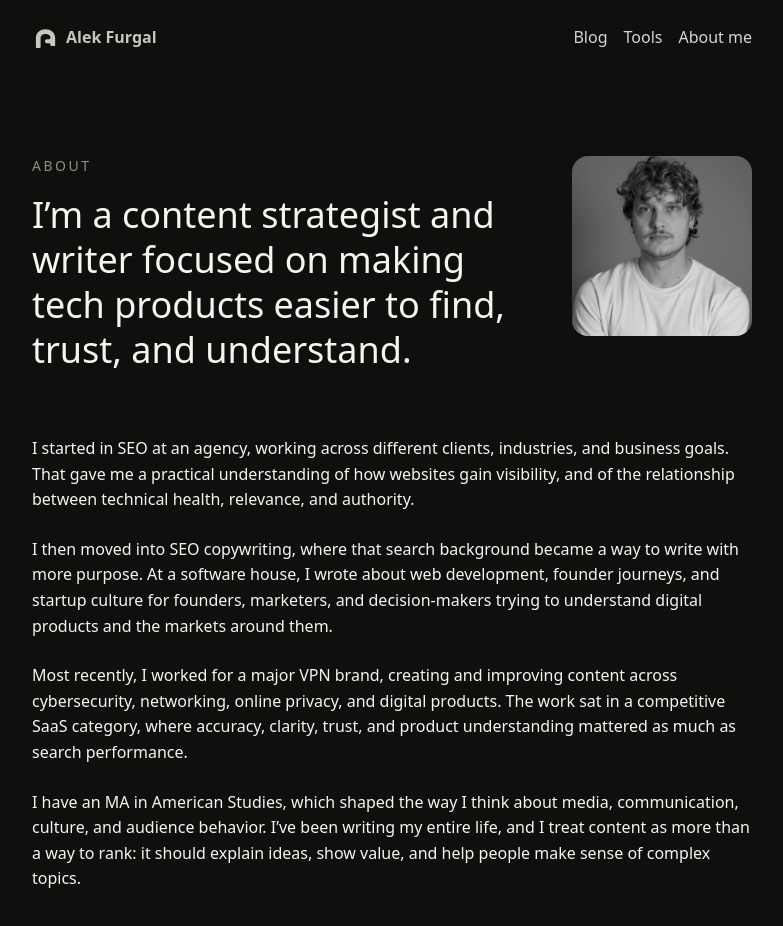
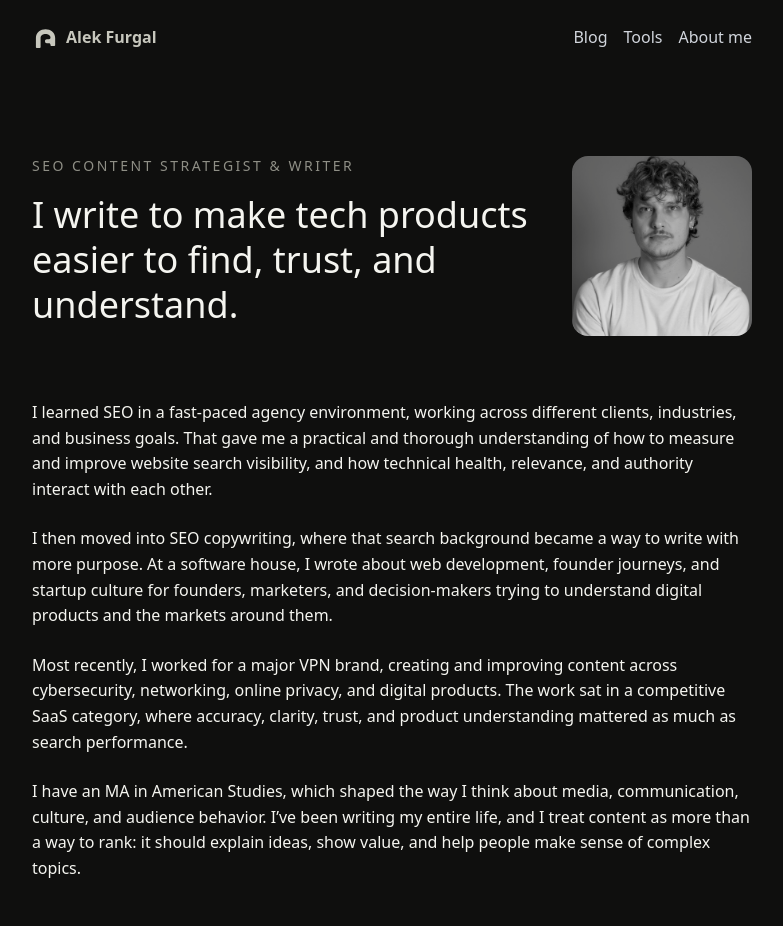
Before and after one commit to alfurg/alekfurgal.com, a Next.js app: page /about in a window 1280 px wide. Shown: the top 926 px of the page, without its empty margins (248-1031 px from the left). Built offline with nearby package versions, Linux system fonts and the light colour scheme.

Commit message:
Update page.tsx

```diff
--- a/app/about/page.tsx
+++ b/app/about/page.tsx
@@ -7,11 +7,11 @@ export default function AboutPage() {
       <section className="grid gap-10 md:grid-cols-[1fr_180px] md:items-start">
         <div>
           <p className="mb-4 text-sm uppercase tracking-[0.18em] text-[#8f8f86]">
-            About
+            SEO Content Strategist & Writer
           </p>
 
           <h1 className="text-3xl md:text-4xl leading-tight text-[#f5f5f0] text-pretty">
-            I’m a content strategist and writer focused on making tech products
+            I write to make tech products
             easier to find, trust, and understand.
           </h1>
         </div>
@@ -28,9 +28,9 @@ export default function AboutPage() {
 
       <div className="mt-16 space-y-6">
           <p>
-          I started in SEO at an agency, working across different clients, industries, and business goals.
-            That gave me a practical understanding of how websites gain visibility, and of the relationship
-            between technical health, relevance, and authority.
+            I learned SEO in a fast-paced agency environment, working across different clients, industries, and business goals.
+            That gave me a practical and thorough understanding of how to measure and improve website search visibility, and how
+            technical health, relevance, and authority interact with each other.
           </p>
 
 
```
